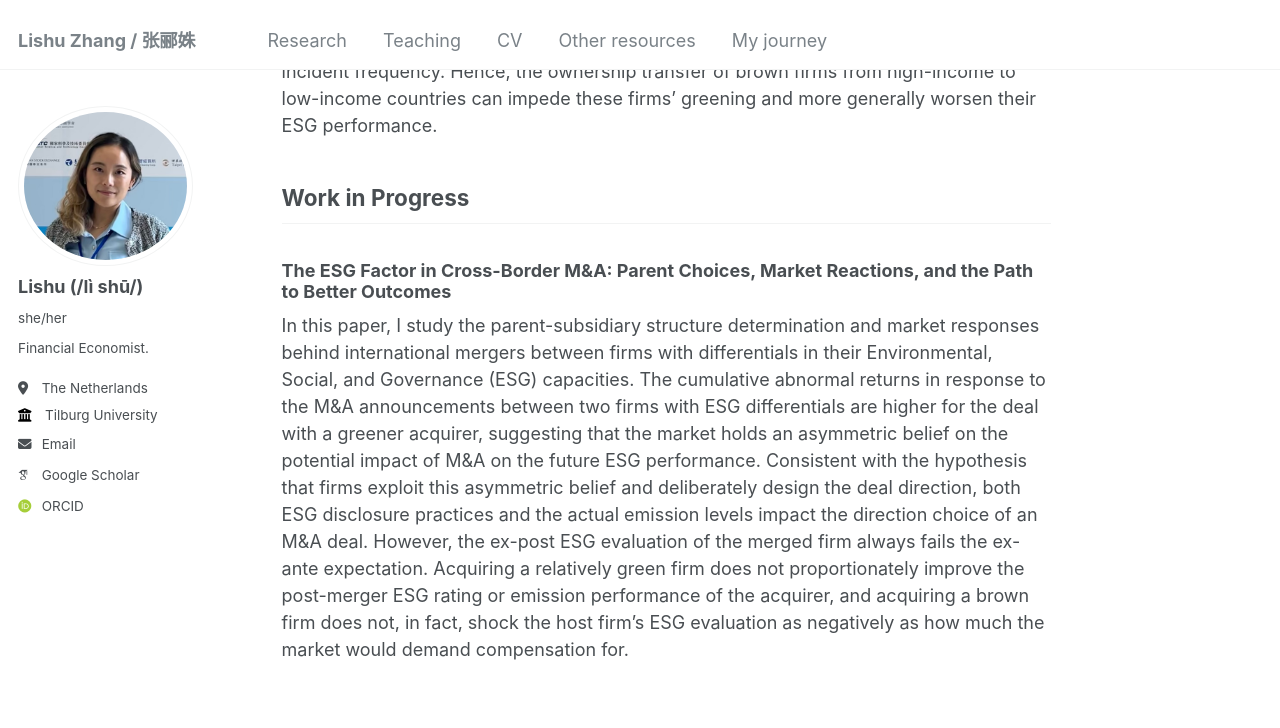
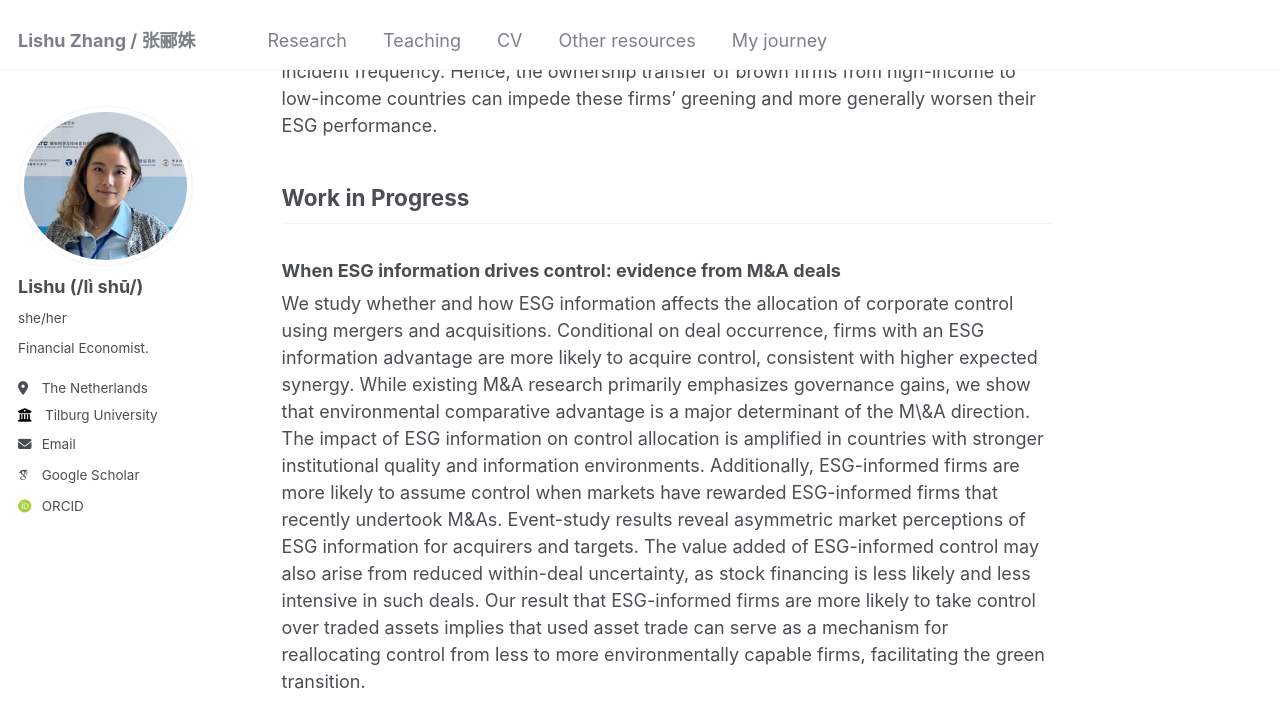
Before and after one commit to LishuZ/LishuZ.github.io, a Jekyll site: the page built from _pages/research.md, in a window 1280 px wide and 900 px high, scrolled down 976 px. Shown: the top 728 px of the window. Built offline with Jekyll 4.4.1, drawn with Linux system fonts in a browser that asks for light colours; some web fonts are replaced.

Commit message:
Update research section with new ESG study details

```diff
--- a/_pages/research.md
+++ b/_pages/research.md
@@ -24,5 +24,5 @@ Using global share ownership data from 2002 to 2021, we provide evidence that a
 
 
 ## Work in Progress
-### The ESG Factor in Cross-Border M&A: Parent Choices, Market Reactions, and the Path to Better Outcomes
-In this paper, I study the parent-subsidiary structure determination and market responses behind international mergers between firms with differentials in their Environmental, Social, and Governance (ESG) capacities. The cumulative abnormal returns in response to the M&A announcements between two firms with ESG differentials are higher for the deal with a greener acquirer, suggesting that the market holds an asymmetric belief on the potential impact of M&A on the future ESG performance. Consistent with the hypothesis that firms exploit this asymmetric belief and deliberately design the deal direction, both ESG disclosure practices and the actual emission levels impact the direction choice of an M&A deal. However, the ex-post ESG evaluation of the merged firm always fails the ex-ante expectation. Acquiring a relatively green firm does not proportionately improve the post-merger ESG rating or emission performance of the acquirer, and acquiring a brown firm does not, in fact, shock the host firm's ESG evaluation as negatively as how much the market would demand compensation for.
+### When ESG information drives control: evidence from M&A deals
+We study whether and how ESG information affects the allocation of corporate control using mergers and acquisitions. Conditional on deal occurrence, firms with an ESG information advantage are more likely to acquire control, consistent with higher expected synergy. While existing M&A research primarily emphasizes governance gains, we show that environmental comparative advantage is a major determinant of the M\&A direction. The impact of ESG information on control allocation is amplified in countries with stronger institutional quality and information environments. Additionally, ESG-informed firms are more likely to assume control when markets have rewarded ESG-informed firms that recently undertook M&As. Event-study results reveal asymmetric market perceptions of ESG information for acquirers and targets. The value added of ESG-informed control may also arise from reduced within-deal uncertainty, as stock financing is less likely and less intensive in such deals. Our result that ESG-informed firms are more likely to take control over traded assets implies that used asset trade can serve as a mechanism for reallocating control from less to more environmentally capable firms, facilitating the green transition.
```
